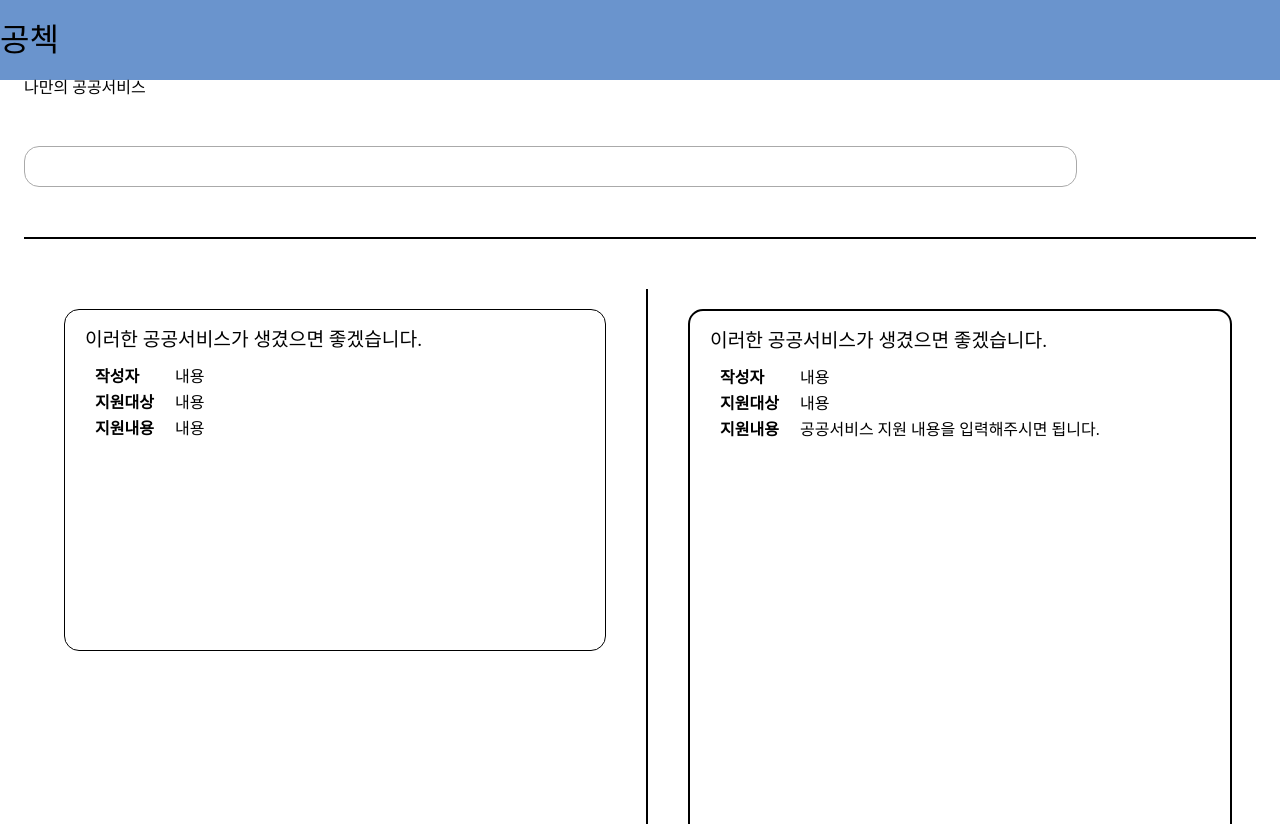
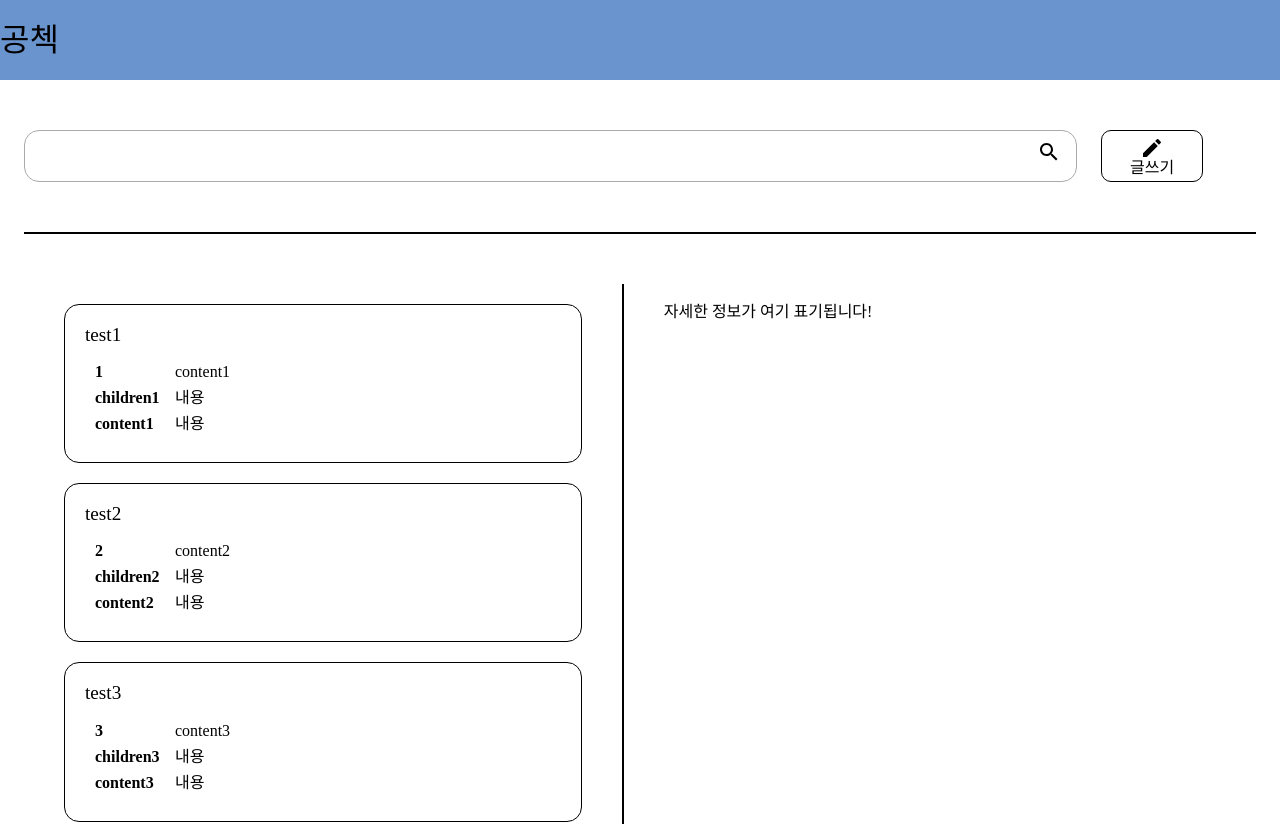
Before and after one commit to 0Check/gongCheck, a Next.js app in the folder client/: page /myservice in a window 1280 px wide. Shown: the top 824 px of the page. Built offline with nearby package versions, Linux system fonts and the light colour scheme.

Commit message:
myService 2

```diff
--- a/client/package.json
+++ b/client/package.json
@@ -15,6 +15,7 @@
     "@emotion/styled": "^11.10.5",
     "@material-ui/core": "^4.12.4",
     "@mui/icons-material": "^5.10.9",
+    "@mui/material": "^5.10.13",
     "@types/node": "18.11.8",
     "@types/react": "17.0.2",
     "@types/react-dom": "17.0.2",
--- a/client/pages/myservice/index.tsx
+++ b/client/pages/myservice/index.tsx
@@ -1,53 +1,95 @@
 import styled from "@emotion/styled";
+import SearchIcon from "@mui/icons-material/Search";
+import CreateIcon from "@mui/icons-material/Create";
+import { useCallback, useState } from "react";
 
-export default function myService() {
+const data = [
+  { name: "1", title: "test1", who: "children1", content: "content1" },
+  { name: "2", title: "test2", who: "children2", content: "content2" },
+  { name: "3", title: "test3", who: "children3", content: "content3" },
+  { name: "4", title: "test4", who: "children4", content: "content4" },
+  { name: "5", title: "test5", who: "children5", content: "content5" },
+  { name: "6", title: "test6", who: "children6", content: "content6" },
+];
+
+export default function MyService() {
+  const [rightSide, setRightSide] = useState("");
+
+  const onClickCard = useCallback(
+    (e) => {
+      setRightSide(e.currentTarget.id);
+      console.log(rightSide);
+    },
+    [rightSide]
+  );
   return (
     <>
-      <div>나만의 공공서비스</div>
+      <SearchBox>
         <SearchBar />
+        <SearchIcon
+          style={{ position: "relative", top: "60px", right: "40px" }}
+        />
+        <WriteButton>
+          <CreateIcon />
+          글쓰기
+        </WriteButton>
+      </SearchBox>
       <TitleDevideLine />
       <Page>
         <LeftSide>
-          <LeftCard>
-            <CardTitle>이러한 공공서비스가 생겼으면 좋겠습니다.</CardTitle>
+          {data.map((el) => (
+            <LeftCard key={el.name} onClick={onClickCard} id={el.name}>
+              <CardTitle>{el.title}</CardTitle>
               <CardBox>
-              <CardSubTitle>작성자</CardSubTitle>
+                <CardSubTitle>{el.name}</CardSubTitle>
+                <CardContext>{el.content}</CardContext>
+              </CardBox>
+              <CardBox>
+                <CardSubTitle>{el.who}</CardSubTitle>
                 <CardContext>내용</CardContext>
               </CardBox>
               <CardBox>
+                <CardSubTitle>{el.content}</CardSubTitle>
+                <CardContext>내용</CardContext>
+              </CardBox>
+            </LeftCard>
+          ))}
+        </LeftSide>
+        <CardDivideLine />
+        <RightSide>
+          {rightSide ? (
+            data
+              .filter((el) => el.name == rightSide)
+              .map((el) => (
+                <RightCard key={el.name}>
+                  <CardTitle>{el.title}</CardTitle>
+                  <CardBox>
+                    <CardSubTitle>제목</CardSubTitle>
+                    <CardContext>{el.title}</CardContext>
+                  </CardBox>
+                  <CardBox>
                     <CardSubTitle>지원대상</CardSubTitle>
-              <CardContext>내용</CardContext>
+                    <CardContext>{el.who}</CardContext>
                   </CardBox>
                   <CardBox>
                     <CardSubTitle>지원내용</CardSubTitle>
-              <CardContext>내용</CardContext>
-            </CardBox>
-          </LeftCard>
-        </LeftSide>
-        <CardDivideLine />
-        <RightSide>
-          <RightCard>
-            <CardTitle>이러한 공공서비스가 생겼으면 좋겠습니다.</CardTitle>
-            <CardBox>
-              <CardSubTitle>작성자</CardSubTitle>
-              <CardContext>내용</CardContext>
-            </CardBox>
-            <CardBox>
-              <CardSubTitle>지원대상</CardSubTitle>
-              <CardContext>내용</CardContext>
-            </CardBox>
-            <CardBox>
-              <CardSubTitle>지원내용</CardSubTitle>
-              <CardContext>
-                공공서비스 지원 내용을 입력해주시면 됩니다.
-              </CardContext>
+                    <CardContext>{el.content}</CardContext>
                   </CardBox>
                 </RightCard>
+              ))
+          ) : (
+            <div>자세한 정보가 여기 표기됩니다!</div>
+          )}
         </RightSide>
       </Page>
     </>
   );
 }
+
+export const SearchBox = styled.div`
+  display: flex;
+  flex-direction: row;
+`;
 
 export const SearchBar = styled.input`
   width: 85%;
@@ -57,13 +99,25 @@ export const SearchBar = styled.input`
   margin: 50px 0;
 `;
 
+export const WriteButton = styled.div`
+  width: 100px;
+  height: 50px;
+  border: 1px solid black;
+  border-radius: 10px;
+  margin: 50px 0;
+  display: flex;
+  flex-direction: column;
+  align-items: center;
+  justify-content: center;
+`;
+
 export const TitleDevideLine = styled.div`
   border: 1px solid black;
   margin: 0 0 50px 0;
 `;
 
 export const CardDivideLine = styled.div`
-  height: 100vh;
+  height: 80vh;
   border: 1px solid black;
 `;
 
@@ -73,13 +127,21 @@ export const Page = styled.div`
 `;
 
 export const LeftSide = styled.div`
-  width: 60em;
+  width: 600px;
+  height: 700px;
   display: flex;
   flex-direction: column;
   padding: 20px 40px;
+  overflow-y: scroll;
+  ::-webkit-scrollbar-thumb {
+    background-color: #4167ee;
+  }
 `;
 
 export const RightSide = styled.div`
+  position: relative;
+  top: 0;
+  right: 0;
   width: 40em;
   display: flex;
   flex-direction: column;
@@ -87,11 +149,11 @@ export const RightSide = styled.div`
 `;
 
 export const LeftCard = styled.div`
-  width: 500px;
-  height: 300px;
+  height: 500px;
   padding: 20px;
   border: 1px solid black;
   border-radius: 15px;
+  margin-bottom: 20px;
 `;
 
 export const RightCard = styled.div`
```
Also changed, not shown: 1 other file (tests, documents, lock files or other folders). Lines whose indentation alone changed are shown as unchanged.
